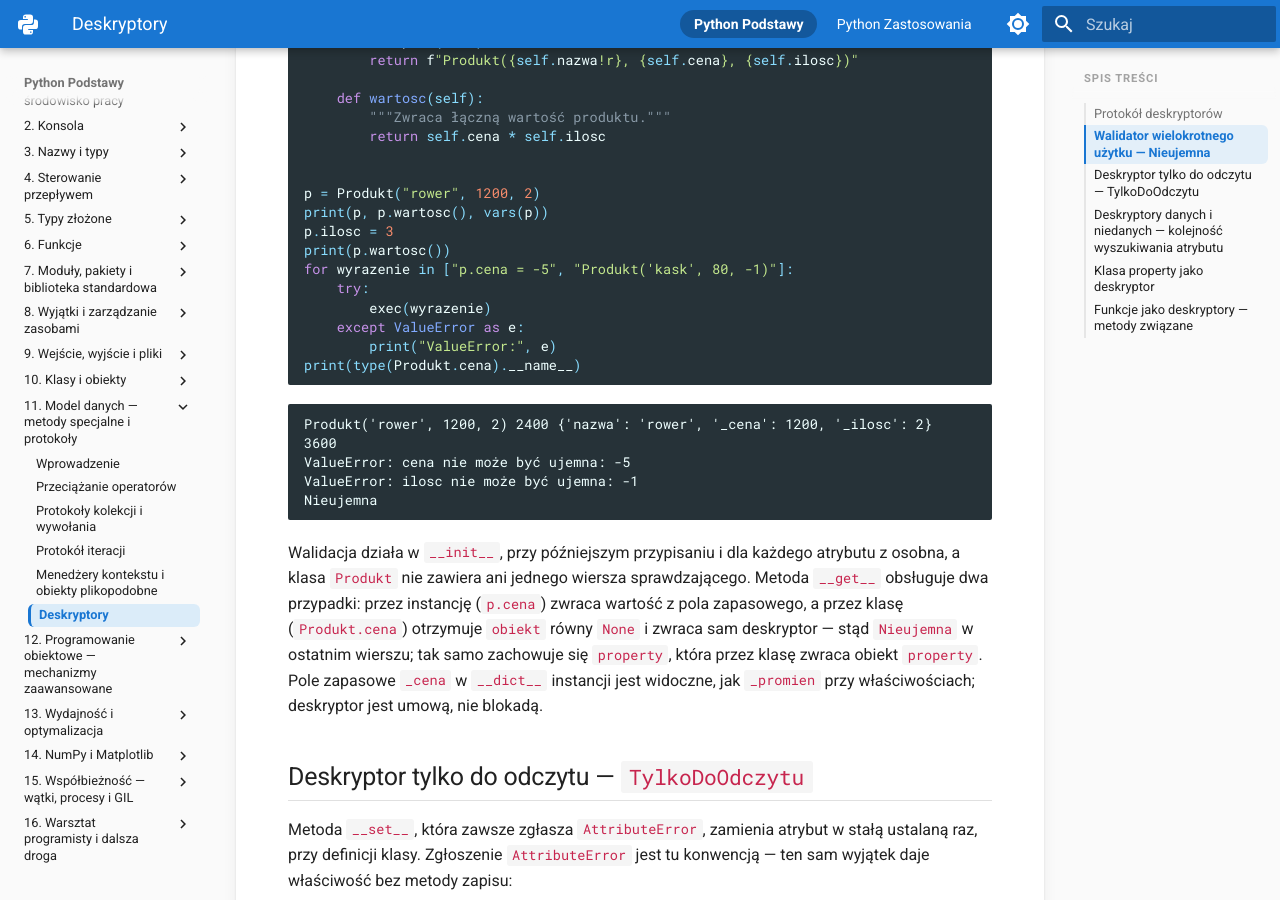
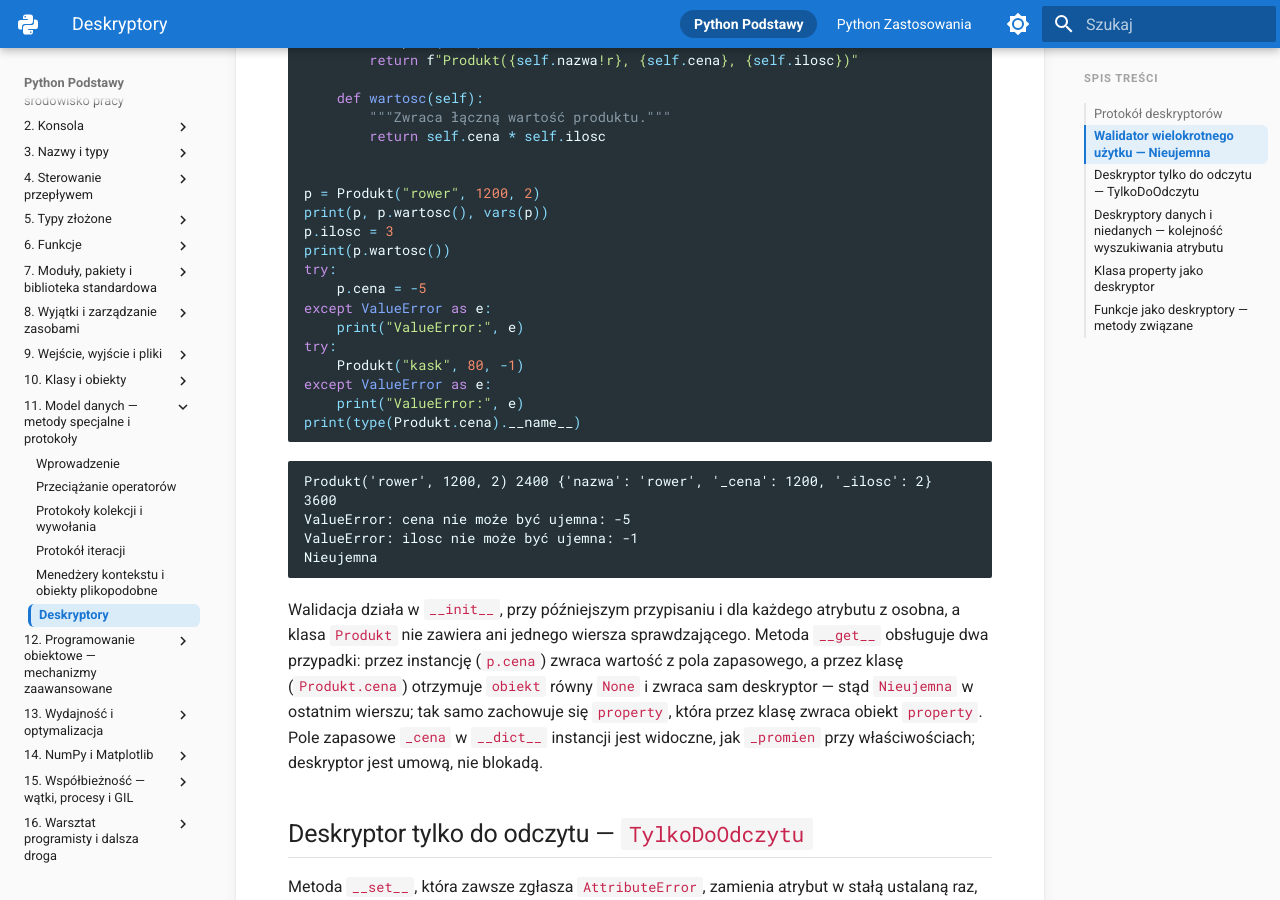
Before and after one commit to witoldprzygoda/python-notatki, an MkDocs documentation site: the page built from docs/11-model-danych/deskryptory.md, in a window 1280 px wide and 900 px high, scrolled down 2508 px. Built offline with MkDocs 1.6.1 and Material for MkDocs 9.7.7, drawn with Linux system fonts in a browser that asks for light colours.

Commit message:
Replace the exec() loop in nieujemna.py with two try blocks
The example ran two failing statements through exec(), a function the book
warns against only in chapter 12. Two plain try blocks give the same
output (verify_page.py on CPython 3.14.8), as in the W11 slide deck.

Co-Authored-By: Claude Opus 5.5 <noreply@anthropic.com>

````diff
--- a/docs/11-model-danych/deskryptory.md
+++ b/docs/11-model-danych/deskryptory.md
@@ -101,11 +101,14 @@ p = Produkt("rower", 1200, 2)
 print(p, p.wartosc(), vars(p))
 p.ilosc = 3
 print(p.wartosc())
-for wyrazenie in ["p.cena = -5", "Produkt('kask', 80, -1)"]:
-    try:
-        exec(wyrazenie)
-    except ValueError as e:
-        print("ValueError:", e)
+try:
+    p.cena = -5
+except ValueError as e:
+    print("ValueError:", e)
+try:
+    Produkt("kask", 80, -1)
+except ValueError as e:
+    print("ValueError:", e)
 print(type(Produkt.cena).__name__)
 ```
 
````
